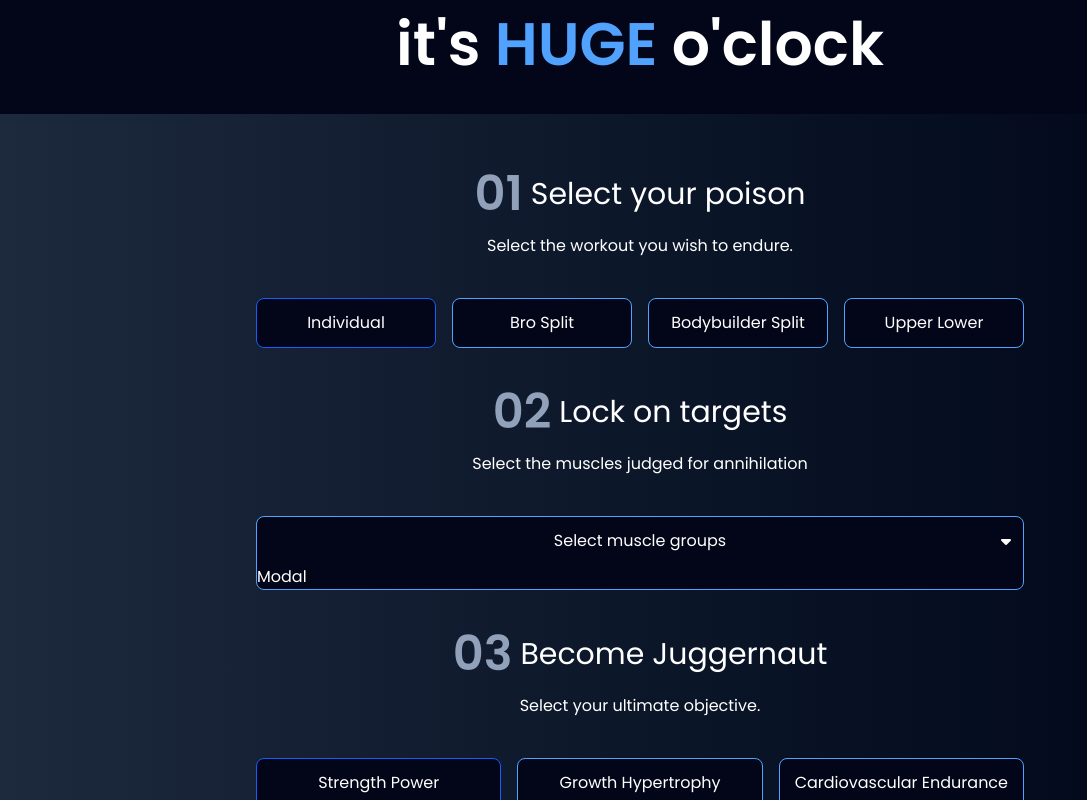
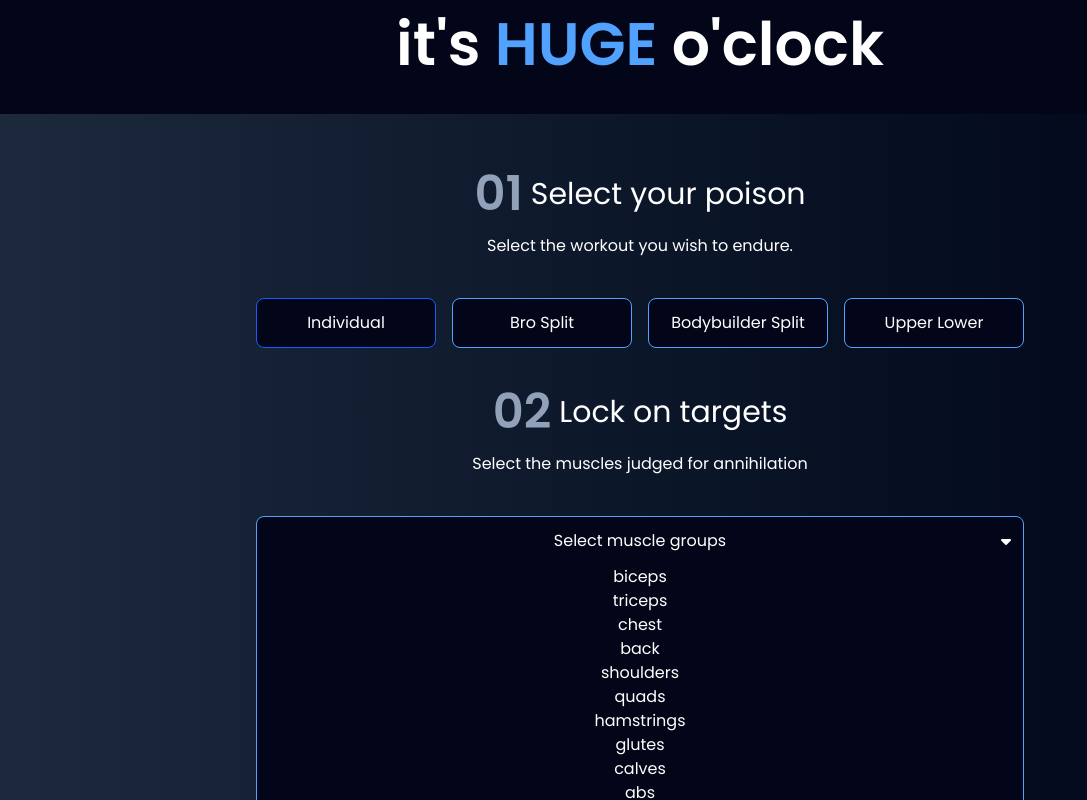
Before and after one commit to AbdullahiAbdulganiyu/fitness-app, a React (Vite) app: page / in a window 1280 px wide. Both pictures are taken after a click on the button "Select muscle groups". Shown: the part 858-1658 px from the top of the page, without its empty margins (0-1087 px from the left). Built offline with nearby package versions, Linux system fonts and the light colour scheme.

Commit message:
mapping over the workout object

```diff
--- a/src/components/Generator.jsx
+++ b/src/components/Generator.jsx
@@ -66,7 +66,20 @@ export default function Generator() {
             <p>Select muscle groups</p>
             <i className="fa-solid fa-caret-down absolute right-3 top-1/2 -translate-y-1/2"></i>
           </button>
-          {showModal && <div className="flex flex-col">Modal</div>}
+          {showModal && (
+            <div className="flex flex-col px-3 pb-3">
+              {(poison === "individual"
+                ? WORKOUTS[poison]
+                : Object.keys(WORKOUTS[poison])
+              ).map((muscleGroup, muscleGroupIndex) => {
+                return (
+                  <button key={muscleGroupIndex}>
+                    <p>{muscleGroup}</p>
+                  </button>
+                );
+              })}
+            </div>
+          )}
         </div>
         <Header
           index={"03"}
```
